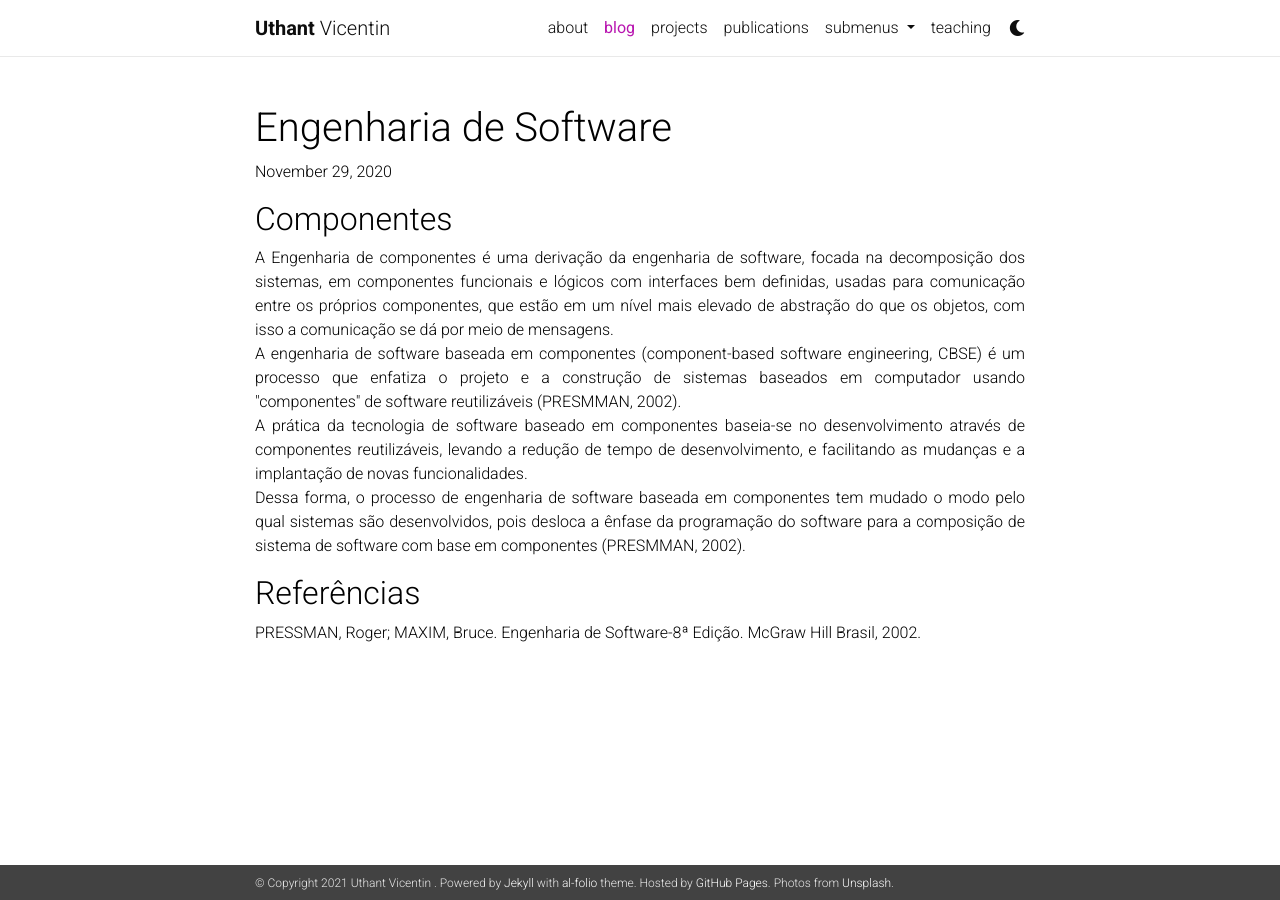
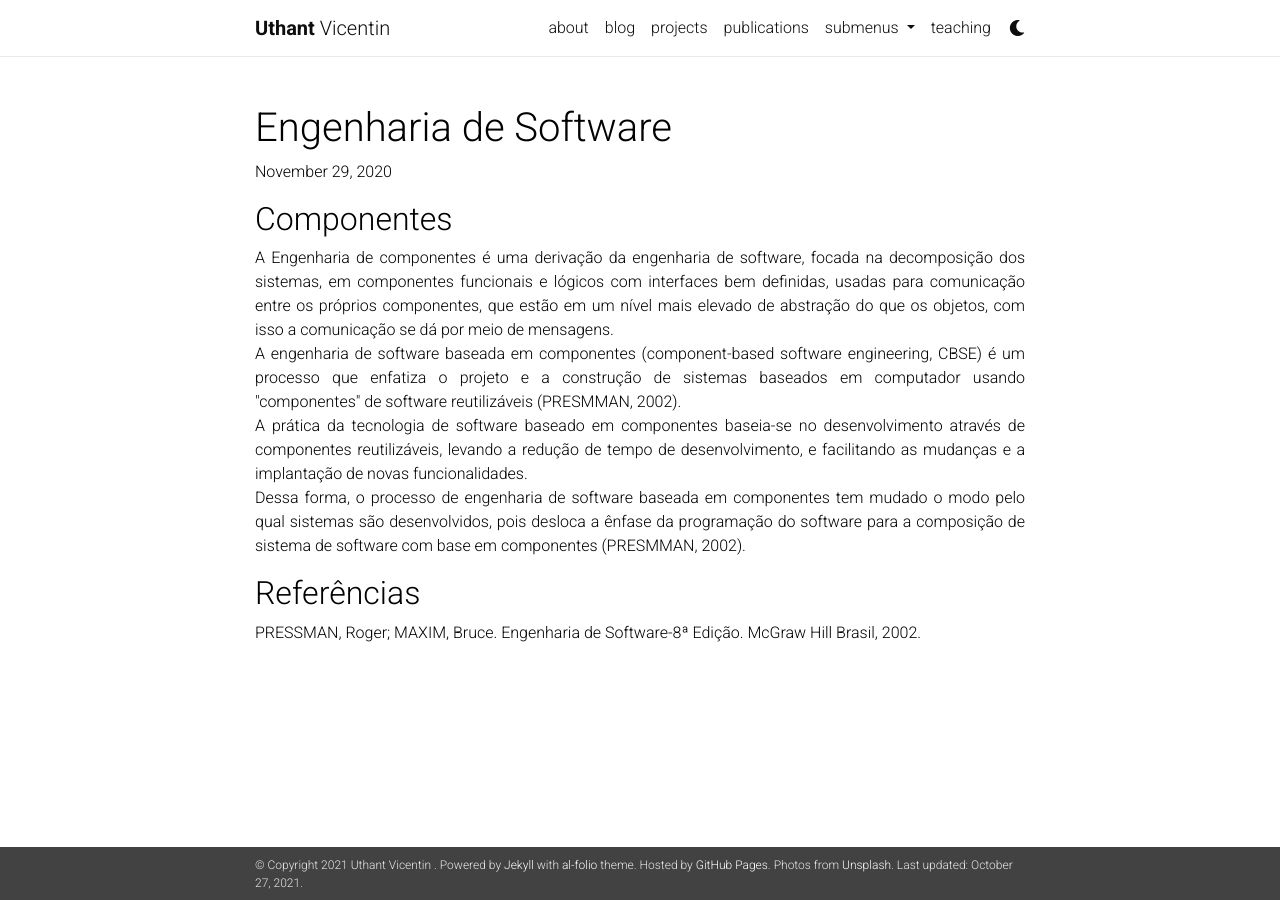
Before and after one commit to uthantvicentin/uthantvicentin.github.io, a Jekyll site: the page built from _posts/2020-11-29-Engenharia-Software.md, in a window 1280 px wide. Built offline with Jekyll 4.4.1, drawn with Linux system fonts in a browser that asks for light colours; nearby versions of some CDN libraries; comment, search, counter and statistics services are not loaded; a style sheet for code colours, icons or effects is not loaded; some of the changed lines change nothing that is shown.

Commit message:
fix navbar

```diff
--- a/_config.yml
+++ b/_config.yml
@@ -14,9 +14,9 @@
   Photos from <a href="https://unsplash.com" target="_blank">Unsplash</a>.
 
 icon: 🎓 # the emoji used as the favicon
-url: https://uthantvicentin.github.io # the base hostname & protocol for your site
-baseurl: / # the subpath of your site, e.g. /blog/
-last_updated: false # set to true if you want to display last updated in the footer
+url: "" # https://uthantvicentin.github.io # the base hostname & protocol for your site
+baseurl: "" # / the subpath of your site, e.g. /blog/
+last_updated: true # set to true if you want to display last updated in the footer
 impressum_path:  # set to path to include impressum link in the footer, use the same path as permalink in a page, helps to conform with EU GDPR
 
 # -----------------------------------------------------------------------------
@@ -75,14 +75,14 @@
 
 blog_name: uthantvicentin blog  # your blog must have a name for it to show up in the nav bar
 blog_description: academic reviews
-permalink: /blog/:year/:title/
+permalink: basepath/:year/:title/
 
 # Pagination
 pagination:
   enabled: true
 
 # Comments
-disqus_shortname: al-folio # put your disqus shortname
+disqus_shortname: minimal-blog-12 # put your disqus shortname
 # https://help.disqus.com/en/articles/1717111-what-s-a-shortname
 
 # -----------------------------------------------------------------------------
--- a/_posts/2020-11-29-Engenharia-Software.md
+++ b/_posts/2020-11-29-Engenharia-Software.md
@@ -1,6 +1,6 @@
 ---
 layout: post
-title:  "Engenharia de Software"
+title:  Engenharia de Software
 ---
 
 ## Componentes
```
